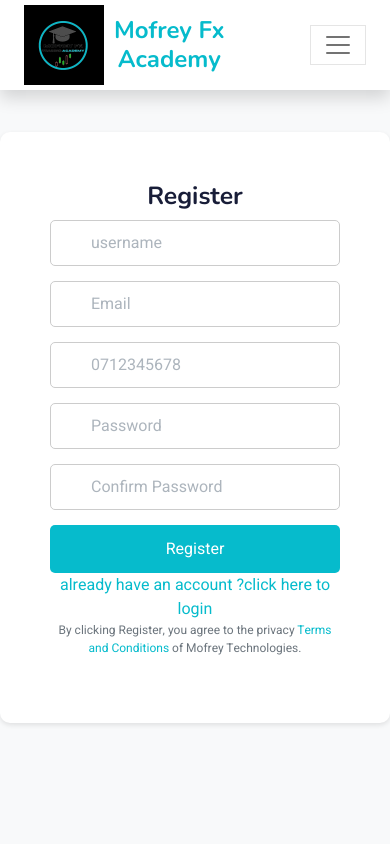
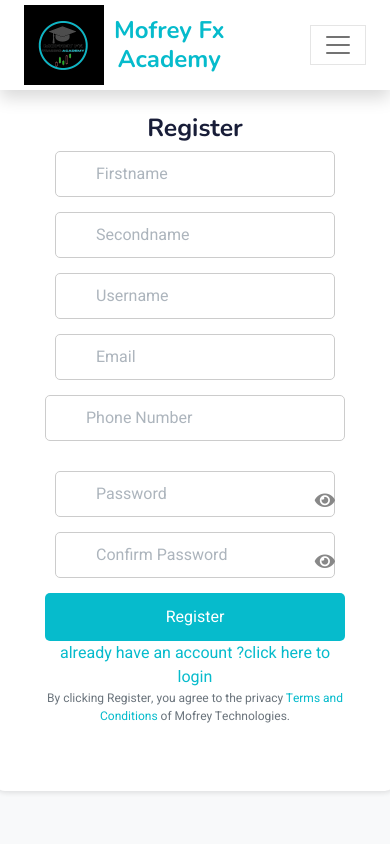
Before and after one commit to willymwaura/mofrey-e-learing-platfrom, a Django app: page /register/ in a window 390 px wide. Run offline with Django 3.2, Linux system fonts and the light colour scheme; parts of the project's set-up code (start-up, migrations or seed data) failed here and were passed over; some libraries are stand-ins or nearby versions.

Commit message:
some chnages

```diff
--- a/myapp/models.py
+++ b/myapp/models.py
@@ -11,6 +11,8 @@
     password=models.CharField(max_length=10)
     username=models.CharField(max_length=20)
     phone=models.CharField(max_length=20)
+    firstname=models.CharField(max_length=20,default='firstname')
+    secondname=models.CharField(max_length=20,default='secondname')
 
     def __str__(self):
         return f'{self.email} :{self.username}'
--- a/myapp/views.py
+++ b/myapp/views.py
@@ -191,6 +191,8 @@
     email = request.POST.get('email', False)
     phone = request.POST.get('phone', False)
     username = request.POST.get('username', False)
+    firstname = request.POST.get('firstname', False)
+    secondname = request.POST.get('secondname', False)
 
 
     if  password1 != password2:
@@ -209,7 +211,7 @@
         return render(request, "register.html", {"message": message})
 
         # Create user
-    user = MofreyfxUsers.objects.create(email=email, password=password1,phone=phone,username=username)
+    user = MofreyfxUsers.objects.create(email=email, password=password1,phone=phone,username=username,firstname=firstname,secondname=secondname)
     try:
 
         subject = 'Thank you'
--- a/template/register.html
+++ b/template/register.html
@@ -24,6 +24,7 @@
     <!-- Customized Bootstrap Stylesheet -->
     <link href="{% static 'css/bootstrap.min.css' %}" rel="stylesheet">
     <link rel="icon" href="{% static 'img/Mofrey-Markets.jpg' %}">
+    <link rel="stylesheet" href="https://cdnjs.cloudflare.com/ajax/libs/font-awesome/5.15.4/css/all.min.css">
 
     <!-- Custom Stylesheet -->
     <style>
@@ -136,28 +137,84 @@
 </nav>
 <!-- Navbar End -->
 
+<!-- Custom Stylesheet -->
 <style>
-    .navbar-brand img {
-        height: auto;
-        max-height: 80px; /* Adjust maximum height for responsiveness */
-        margin-right: 10px;
+    body {
+        font-family: 'Heebo', sans-serif;
+        background-color: #f8f9fa;
+    }
+    .register-container {
+        display: flex;
+        justify-content: center;
+        align-items: center;
+        height: 80vh;
+    }
+    .register-form {
+        background-color: #ffffff;
+        border-radius: 10px;
+        box-shadow: 0 2px 5px rgba(0, 0, 0, 0.1);
+        padding: 50px;
+        width: 420px;
+        text-align: center;
+    }
+    .register-form input {
+        width: calc(100% - 20px); /* Adjusted width */
+        padding: 10px;
+        margin-bottom: 15px;
+        border: 1px solid #ccc;
+        border-radius: 5px;
+        box-sizing: border-box;
+        /* Add icons and color */
+        padding-left: 40px; /* Space for icon */
+    }
+    .register-form input#phone {
+        width: calc(100% - 20px); /* Adjusted width */
+        margin-bottom: 15px; /* Increased spacing */
+    }
+    .register-form input::placeholder {
+        color: #adb5bd;
+    }
+    .register-form button {
+        width: 100%;
+        padding: 12px;
+        border: none;
+        border-radius: 5px;
+        background-color: #06BBCC;
+        color: #ffffff;
+        cursor: pointer;
+    }
+    .register-form button:hover {
+        background-color: #05a5b5;
+    }
+    .terms-text {
+        font-size: 12px;
+        color: #6c757d;
+    }
+</style>
+<style>
+    .form-group {
+        position: relative;
     }
 
-    @media (max-width: 991.98px) {
-        .navbar-nav {
-            text-align: center; /* Center-align menu items */
+    .password-toggle {
+        position: absolute;
+        top: 50%;
+        right: 10px;
+        transform: translateY(-50%);
+        cursor: pointer;
     }
 
-        .navbar-collapse {
-            justify-content: center;
-            position: static; /* Reset position to default */
-            background-color: #fff;
-            box-shadow: 0 2px 4px rgba(0, 0, 0, 0.1);
+    .password-toggle i {
+        font-size: 18px;
+        color: #888;
     }
 
-        .navbar-nav .nav-link {
-            margin: 10px 15px; /* Adjust spacing between nav items */
+    .password-toggle.active i {
+        color: #333;
     }
+    .register-form input#phone {
+            width: calc(100% - 20px); /* Adjusted width */
+            margin-bottom: 15px; /* Increased spacing */
         }
 </style>
     <!-- Navbar End -->
@@ -168,22 +225,33 @@
             <h2>Register</h2>
             <form action="/create_account" method="POST">
                 {% csrf_token %}
+
+
                 <div class="form-group">
-                    <input type="username" name="username" placeholder="username"  required>
+                    <input type="firstnme" name="firstname" placeholder="Firstname"  required>
+                </div>
+                <div class="form-group">
+                    <input type="secondname" name="secondname" placeholder="Secondname"  required>
+                </div>
+                <div class="form-group">
+                    <input type="username" name="username" placeholder="Username"  required>
+                </div>
+                <div class="form-group">
+                    <input type="email" name="email" placeholder="Email" required>
+                </div>
+                <div>
+
+                <input type="tel" name="phone" placeholder="Phone Number" required style="width: 300px; margin-bottom:30px;">
             </div>
 
                 <div class="form-group">
-                    <input type="email" name="email" placeholder="Email" required>
-                </div>
-                <div class="form-group">
-                    <input type="number" name="phone" placeholder="0712345678"required>
+                    <input type="password" name="password" id="password" placeholder="Password" required>
+                    <span class="password-toggle"><i class="fas fa-eye"></i></span>
                 </div>
 
                 <div class="form-group">
-                    <input type="password" name="password" placeholder="Password" required>
-                </div>
-                <div class="form-group">
-                    <input type="password" name="confirm_password" placeholder="Confirm Password" required>
+                    <input type="password" name="confirm_password" id="confirm_password" placeholder="Confirm Password" required>
+                    <span class="password-toggle"><i class="fas fa-eye"></i></span>
                 </div>
                 <button type="submit">Register</button>
                 <div class="form-group">
@@ -210,6 +278,19 @@
     <script src="{% static 'lib/waypoints/waypoints.min.js' %}"></script>
     <script src="{% static 'lib/owlcarousel/owl.carousel.min.js' %}"></script>
 
+    <!-- Bootstrap JS and Other Libraries -->
+    <script src="https://code.jquery.com/jquery-3.6.0.min.js"></script>
+    <script src="js/bootstrap.bundle.min.js"></script>
+
+
+  <!-- JavaScript Libraries -->
+  <script src="https://code.jquery.com/jquery-3.4.1.min.js"></script>
+  <script src="https://cdn.jsdelivr.net/npm/bootstrap@5.0.0/dist/js/bootstrap.bundle.min.js"></script>
+  <script src="lib/wow/wow.min.js"></script>
+  <script src="lib/easing/easing.min.js"></script>
+  <script src="lib/waypoints/waypoints.min.js"></script>
+  <script src="lib/owlcarousel/owl.carousel.min.js"></script>
+
     <!-- Template Javascript -->
     <script src="{% static 'js/main.js' %}"></script>
     <!-- Bootstrap JS and jQuery (required for Bootstrap) -->
@@ -218,6 +299,49 @@
 <script src="https://maxcdn.bootstrapcdn.com/bootstrap/4.5.2/js/bootstrap.min.js"></script>
 <!-- International Telephone Input JS -->
 <script src="https://cdnjs.cloudflare.com/ajax/libs/intl-tel-input/17.0.8/js/intlTelInput.min.js"></script>
+<!-- International Telephone Input JS -->
+<script src="https://cdnjs.cloudflare.com/ajax/libs/intl-tel-input/17.0.8/js/intlTelInput.min.js"></script>
+<script>
+    // Initialize the International Telephone Input plugin
+    var input = document.querySelector("#phone");
+    var iti = window.intlTelInput(input, {
+        initialCountry: "auto",
+        separateDialCode: true,
+        preferredCountries: ["us", "gb", "de", "fr", "es"] // Specify your preferred countries here
+    });
+</script>
+<script>
+    document.querySelectorAll('.password-toggle').forEach(function(toggle) {
+        toggle.addEventListener('click', function() {
+            const input = this.previousElementSibling;
+            const icon = this.querySelector('i');
+
+            if (input.type === 'password') {
+                input.type = 'text';
+                icon.classList.remove('fa-eye');
+                icon.classList.add('fa-eye-slash');
+            } else {
+                input.type = 'password';
+                icon.classList.remove('fa-eye-slash');
+                icon.classList.add('fa-eye');
+            }
+        });
+    });
+</script>
+<!-- International Telephone Input JS -->
+<script src="https://cdnjs.cloudflare.com/ajax/libs/intl-tel-input/17.0.8/js/intlTelInput.min.js"></script>
+<script>
+    // Initialize the International Telephone Input plugin
+    var input = document.querySelector("#phone");
+    var iti = window.intlTelInput(input, {
+        initialCountry: "auto",
+        separateDialCode: true,
+        preferredCountries: ["us", "gb", "de", "fr", "es"] // Specify your preferred countries here
+    });
+</script>
+
+
+
 
 </body>
 
```
Also changed, not shown: template/feelpay.html (added, +13 -0 lines), myapp/migrations/0011_mofreyfxusers_firstname_mofreyfxusers_secondname_and_more.py (added). Lines whose indentation alone changed are shown as unchanged.
